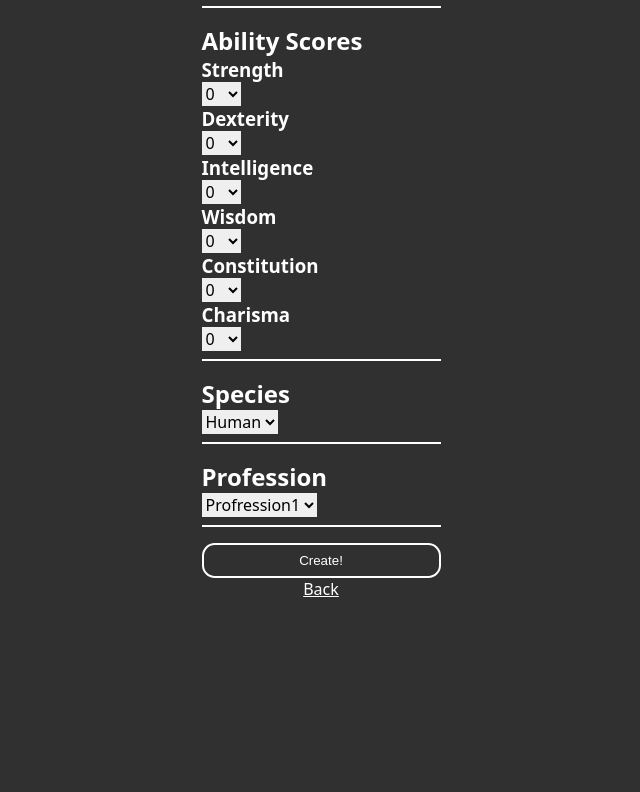
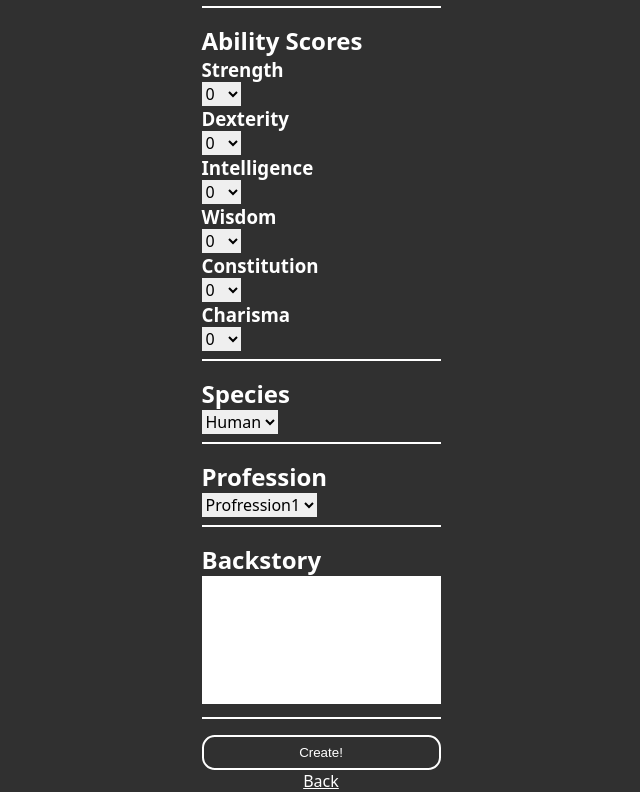
Before and after one commit to f-eighty7/ChasChallenger, a React (Vite) app: page /characters/new in a window 1280 px wide. Shown: the part 385-1177 px from the top of the page, without its empty margins (319-959 px from the left). Before the commit the page ends 985 px from the top, so only its background shows below. Built offline with nearby package versions, Linux system fonts and the light colour scheme.

Commit message:
feat: added backstory textarea & submit button now redirects to characters route

```diff
--- a/src/routes/NewCharacterRoute.module.css
+++ b/src/routes/NewCharacterRoute.module.css
@@ -9,3 +9,9 @@
   padding-bottom: 0.5rem;
   border-bottom: 2px solid white;
 }
+
+.backstory {
+  width: 100%;
+  height: 8rem;
+  resize: none;
+}
--- a/src/routes/NewCharacterRoute.tsx
+++ b/src/routes/NewCharacterRoute.tsx
@@ -1,5 +1,5 @@
 import { useState } from "react";
-import { Link } from "react-router-dom";
+import { Link, useNavigate } from "react-router-dom";
 import { useForm } from "react-hook-form";
 import style from "./NewCharacterRoute.module.css";
 import Character from "../types/Character";
@@ -8,10 +8,6 @@ import AbilityScoreOption from "../types/AbilityScoreOption";
 import { AbilityScoreDropdown } from "../components/AbilityScoreDropdown";
 import Profession, { ProfessionsArray } from "../types/Profession";
 import Species, { SpeciesArray } from "../types/Species";
-
-const formSubmit = (data: Character) => {
-  console.log(data);
-};
 
 const abilityAttributes: AbilityAttribute[] = [
   //TODO: refactor to enum like Species.ts
@@ -24,6 +20,14 @@ const abilityAttributes: AbilityAttribute[] = [
 ];
 
 export const NewCharacterRoute = () => {
+  const navigate = useNavigate();
+
+  const formSubmit = (data: Character) => {
+    // data.hitpoints = data.constitution * xyz; TODO: hitpoints calculation
+    console.log(data); //TODO: send data to backend to create character
+    navigate("..", { relative: "path", replace: true });
+  };
+
   const {
     register,
     handleSubmit,
@@ -42,7 +46,7 @@ export const NewCharacterRoute = () => {
       wisdom: 0,
       constitution: 0,
       charisma: 0,
-      backstory: "Backstory",
+      backstory: "",
       profession: Profession.profression1,
       species: Species.human,
     },
@@ -224,6 +228,24 @@ export const NewCharacterRoute = () => {
           {errors.profession && <p>{errors.profession.message}</p>}
         </div>
 
+        <div>
+          <label htmlFor="backstory">
+            <h2>Backstory</h2>
+          </label>
+          <textarea
+            id="backstory"
+            className={style.backstory}
+            {...register("backstory", {
+              maxLength: {
+                value: 500,
+                message: "Max 500 characters!",
+              },
+            })}
+          ></textarea>
+
+          {errors.backstory && <p>{errors.backstory.message}</p>}
+        </div>
+
         <button type="submit">Create!</button>
       </form>
       <Link relative="path" to="..">
```
